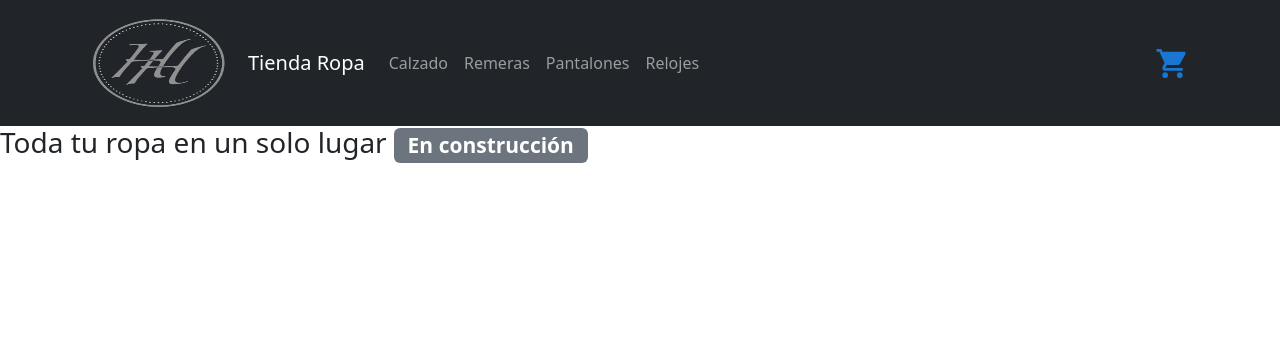
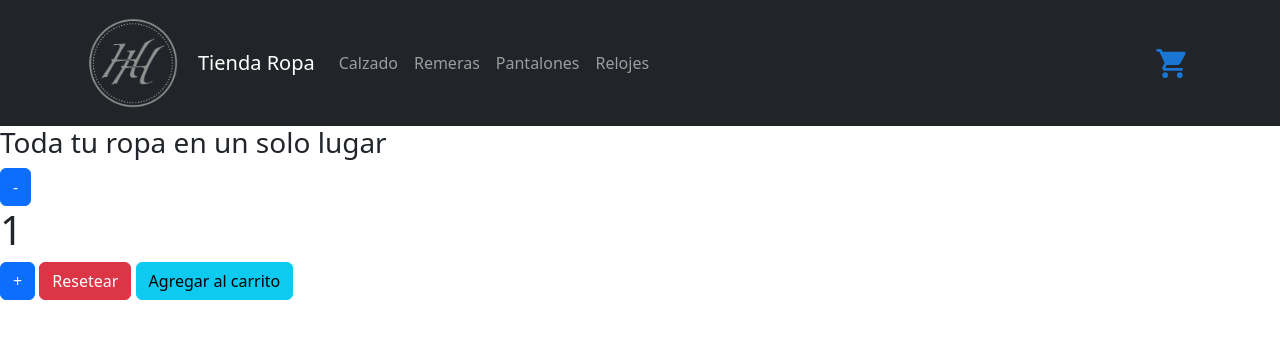
Before and after one commit to fabi4872/tiendaRopaSalomone, a React (Create React App) app: page / in a window 1280 px wide. Shown: the top 338 px of the page. Built offline with nearby package versions, Linux system fonts and the light colour scheme.

Commit message:
Incorporacion de useState

```diff
--- a/src/Componentes/Contenedor/ItemListContainer.js
+++ b/src/Componentes/Contenedor/ItemListContainer.js
@@ -1,11 +1,19 @@
 import React from "react";
-
-//para bootstrap
+import ItemCount from "../ItemCount/ItemCount";
 import Badge from 'react-bootstrap/Badge';
 
+export const ComponentItemListContainer = ({ greeting }) => {
+    const onAdd = (count) =>{
+        console.log(`El usuario agregó ${count} productos.`);
+    }
 
-export const ComponentItemListContainer = ({ greeting }) => {
-    return  <h3>
-                { greeting } <Badge bg="secondary">En construcción</Badge>
+
+    return (
+        <>
+            <h3>
+                {greeting} <Badge bg="secondary"></Badge>
             </h3>
+            <ItemCount initial={1} stock={10} onAdd={onAdd} />
+        </>
+    );
 }
--- /dev/null
+++ b/src/Componentes/ItemCount/ItemCount.js
@@ -0,0 +1,35 @@
+import React, { useState } from "react";
+import Button from 'react-bootstrap/Button';
+
+const ItemCount = ( {initial, stock, onAdd} ) =>{
+    // const [usuarioNpmbre, setUsuarioNombre] = useState("");
+    // const [usuarios, setUsuarios] = useState([]);
+    // const [usuario, setUsuario] = useState({});
+
+    const [count, setCount] = useState(initial);
+    const handlerClickSumar = () =>{
+        if(count < stock){
+            setCount(count + 1);
+        }
+    }
+    const handlerClickRestar = () =>{
+        if(count > initial){
+            setCount(count - 1);
+        }
+    }
+    const handlerClickResetear = () =>{
+        setCount(initial);
+    }
+
+    return (
+        <div>
+            <Button variant="primary" onClick={handlerClickRestar}>-</Button>{' '}
+            <h1>{count}</h1>
+            <Button variant="primary" onClick={handlerClickSumar}>+</Button>{' '}
+            <Button variant="danger" onClick={handlerClickResetear}>Resetear</Button>{' '}
+            <Button variant="info" onClick={() => onAdd(count)}>Agregar al carrito</Button>{' '}
+        </div>
+    );
+}
+
+export default ItemCount;
--- a/src/Componentes/Navbar/Navbar.js
+++ b/src/Componentes/Navbar/Navbar.js
@@ -19,7 +19,7 @@ export const ComponentNavbar = ({ titulo, children }) => {
         <Navbar collapseOnSelect expand="lg" bg="dark" variant="dark">
             <Container>
                 <Navbar.Brand href="#home">
-                    <img src={ logo } width="150" height="100" className="d-inline-block align-top" alt="Logo de pagina" />
+                    <img src={ logo } width="100" height="100" className="d-inline-block align-top" alt="Logo de pagina" />
                 </Navbar.Brand>
                 <Navbar.Brand href="#">{titulo}</Navbar.Brand>
                 <Navbar.Toggle aria-controls="responsive-navbar-nav" />
```
Also changed, not shown: src/App.js (+6 -5 lines).
